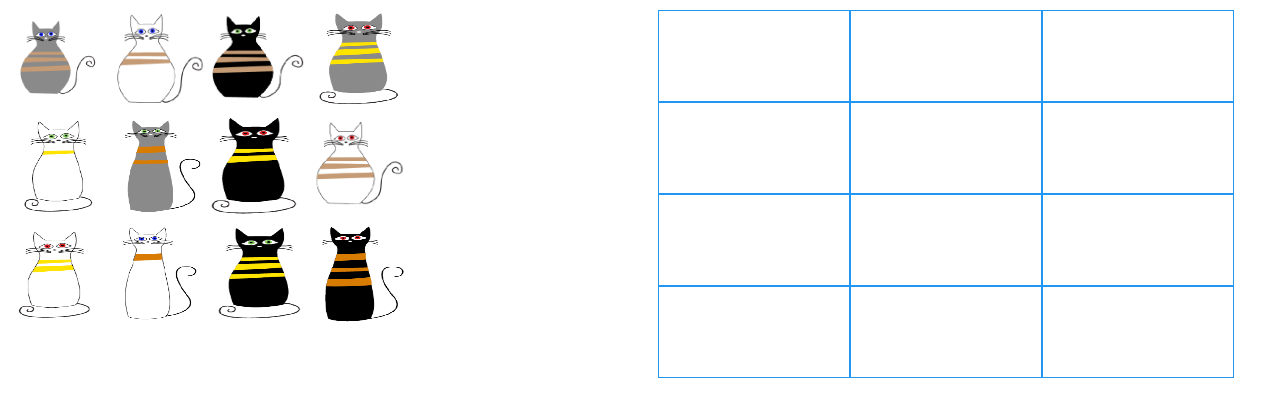
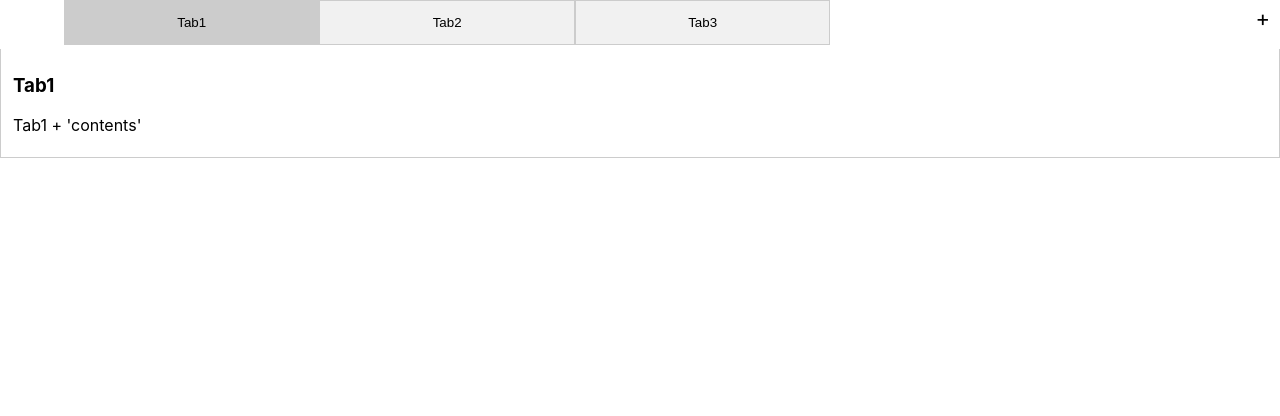
Before and after one commit to akansha0412/my-app-cats, a React (Create React App) app: page / in a window 1280 px wide. Shown: the top 416 px of the page. Built offline with nearby package versions, Linux system fonts and the light colour scheme.

Commit message:
'changes'

```diff
--- a/src/App.css
+++ b/src/App.css
@@ -66,3 +66,70 @@
   height: 50px;
     width: 150px;
 }
+
+
+
+
+.tab {
+  overflow: hidden;
+  border: 1px solid #ccc;
+  background-color: #f1f1f1;
+  display: inline-block;
+  position: relative;
+  width: 22%;
+}
+
+/* Style the buttons that are used to open the tab content */
+.tab button {
+  background-color: inherit;
+  float: left;
+  border: none;
+  outline: none;
+  cursor: pointer;
+  padding: 14px 16px;
+  transition: 0.3s;
+  width:100%;
+}
+
+/* Change background color of buttons on hover */
+.tab:hover {
+  background-color: #ddd;
+
+}
+.tab:hover span {
+  display: inline-block;
+
+}
+
+/* Create an active/current tablink class */
+.tab button.active {
+  background-color: #ccc;
+}
+
+/* Style the tab content */
+.tabcontent {
+  display: none;
+  padding: 6px 12px;
+  border: 1px solid #ccc;
+  border-top: none;
+}
+.tabDiv{
+  overflow: auto;
+  white-space: nowrap;
+  width:90%;
+  margin: auto;
+}
+.addicn{
+  position: fixed;
+    top: 5px;
+    right: 10px;
+    cursor: pointer;
+    font-size: 22px;
+}
+.cancel{
+  position: absolute;
+    top: -5px;
+    right: 10px;
+    cursor: pointer;
+    display: none;
+}
--- a/src/App.js
+++ b/src/App.js
@@ -1,108 +1,93 @@
 import React, { Component } from 'react';
-import cat1 from './cat_1.png';
-import cat2 from './cat_2.png';
-import cat3 from './cat_3.png';
-import cat4 from './cat_4.png';
-import cat5 from './cat_5.png';
-import cat6 from './cat_6.png';
-import cat7 from './cat_7.png';
-import cat8 from './cat_8.png';
-import cat9 from './cat_9.png';
-import cat10 from './cat_10.png';
-import cat11 from './cat_11.png';
-import cat12 from './cat_12.png';
+
 
 import './App.css';
 class App extends React.Component {
   constructor(props) {
     super(props);
     this.state = {
-      val:0
+      tabs:['Tab1','Tab2','Tab3'],
+      cnt:3
     };
-    this.fillData = this.fillData.bind(this);
   }
-  // componentDidMount() {
-  //   this.intervalID = setInterval(
-  //     () => this.tick(),
-  //     1000
-  //   );
-  // }
-  // componentWillUnmount() {
-  //   clearInterval(this.intervalID);
-  // }
-  checkRules(){
-    let flag = false;
-    let m1= document.getElementById('grid1').getElementsByTagName('img')[0].src;
-    let m2= document.getElementById('grid2').getElementsByTagName('img')[0].src;
-    let m3= document.getElementById('grid3').getElementsByTagName('img')[0].src;
-    let m4= document.getElementById('grid4').getElementsByTagName('img')[0].src;
-    let m5= document.getElementById('grid5').getElementsByTagName('img')[0].src;
-    let m6= document.getElementById('grid6').getElementsByTagName('img')[0].src;
-    let m7= document.getElementById('grid7').getElementsByTagName('img')[0].src;
-    let m8= document.getElementById('grid8').getElementsByTagName('img')[0].src;
-    let m9= document.getElementById('grid9').getElementsByTagName('img')[0].src;
-    let m10= document.getElementById('grid10').getElementsByTagName('img')[0].src;
-    let m11= document.getElementById('grid11').getElementsByTagName('img')[0].src;
-    let m12= document.getElementById('grid12').getElementsByTagName('img')[0].src;
-  if((m1==m2) || (m2==m3) ||(m1==m3)) flag = true;
-  if((m4==m5)||(m4==m6)||(m5==m6)) flag = true;
-  if((m7==m8)||(m7==m9)||(m8==m9)) flag = true;
-  if((m10==m11)||(m11==m12)||(m10==m12)) flag = true;
 
-  if(flag == true) alert('you have lose the match');
-    else alert('you have won the match');
+componentDidMount(){
+  document.getElementById('Tab1').style.display = "block";
+  document.querySelector('[tabkey="0"]').className += " active";
+}
+
+    openCity = (evt, cityName)=> {
+  var i, tabcontent, tablinks;
+  tabcontent = document.getElementsByClassName("tabcontent");
+  for (i = 0; i < tabcontent.length; i++) {
+    tabcontent[i].style.display = "none";
   }
-  fillData(e) {
-    let elem = document.createElement("img");
-    elem.setAttribute('height','70px'); elem.setAttribute('width','70px');
-          elem.src = document.getElementById(e).getAttribute('src');
+  tablinks = document.getElementsByClassName("tablinks");
+  for (i = 0; i < tablinks.length; i++) {
+    tablinks[i].className = tablinks[i].className.replace(" active", "");
+  }
+  document.getElementById(cityName).style.display = "block";
+  evt.currentTarget.className += " active";
+}
+  addTab = ()=>{
+    this.state.cnt++;
+    const tabName = 'Tab'+this.state.cnt;
+      this.state.tabs.push(tabName)
+    this.setState({tabs:this.state.tabs})
+  }
+  removeTab = (e)=>{
 
+const index = this.state.tabs.indexOf(e.target.getAttribute('tabname'));
+if (index > -1) {
+  this.state.tabs.splice(index, 1);
+  this.setState({tabs:this.state.tabs})
+}
+}
+onMousedown= (e)=>{
+  this.mouseDownTab = e.target.getAttribute('tabkey')
+}
 
-  let current = this.state.val+1;
-   if(document.getElementById('grid'+current) && current <=12) document.getElementById('grid'+current).appendChild(elem);
-   if(current >=12) {this.checkRules()};
-    this.state.val++;
+// onMousemove= (e)=>{
+//   console.log(e.target)
+// }
 
-  }
+swapItems = (arr,a, b) =>{
+      var temp = arr[a];
+  arr[a] = arr[b];
+  arr[b] = temp;
+  return arr;
+}
+onMouseup= (e)=>{
+  let tabs = this.state.tabs;
+   this.swapItems(tabs,this.mouseDownTab,e.target.getAttribute('tabkey'))
+    this.setState({tabs:tabs})
+}
+
   render() {
-    var grids = [1,2,3,4,5,6,7,8,9,10,11,12];
-    var cells = grids.map((items,index) =>{
-    return( <div id ={'grid'+items} key={'grid'+items} className="grid-item"></div>)
-  })
-    return (
+    const tabs = this.state.tabs;
+    return(
+      <React.Fragment>
+      <div className="tabDiv">
+      {tabs.map((tab, i) => (
+
+<div className="tab"  onMouseDown={this.onMousedown} onMouseUp={this.onMouseup}>
+  <button tabkey={i} className="tablinks" onClick={(e)=>this.openCity(e, tab)}>{tab}</button>
+  <span tabname={tab} className='cancel' onClick={(e)=>{this.removeTab(e)}}>x</span>
+</div>
+))}
+      </div>
+      <div className='addicn' onClick={this.addTab}> + </div>
       <div>
-
-
-      <div className="row">
-  <div className="column">
-<img id="cat1" src={cat1} alt = '' onClick={()=> this.fillData('cat1')} />
-<img id="cat2" src={cat2} alt = '' onClick={()=>this.fillData('cat2')}/>
-<img id="cat3" src={cat3} alt = '' onClick={()=>this.fillData('cat3')} />
-<img id="cat4" src={cat4} alt = '' onClick={()=>this.fillData('cat4')} />
-  </div>
-  <div className="column">
-   <img id="cat5" src={cat5} alt = '' onClick={()=>this.fillData('cat5')}/>
-   <img id="cat6" src={cat6} alt = '' onClick={()=>this.fillData('cat6')} />
-   <img id="cat7" src={cat7} alt = '' onClick={()=>this.fillData('cat7')}/>
-   <img id="cat8" src={cat8} alt = '' onClick={()=>this.fillData('cat8')}/>
-  </div>
-  <div className="column">
-    <img id="cat9" src={cat9} alt = '' onClick={()=>this.fillData('cat9')}/>
-    <img id="cat10" src={cat10} alt = '' onClick={()=>this.fillData('cat10')} />
-    <img id="cat11" src={cat11} alt = '' onClick={()=>this.fillData('cat11')}/>
-    <img id="cat12" src={cat12} alt = '' onClick={()=>this.fillData('cat12')}/>
-
-  </div>
-
-</div>
-<div className="grid-container">
-
-{cells}
-
+      {tabs.map((tab, i) => (
+        <div id={tab} className="tabcontent">
+  <h3>{tab}</h3>
+  <p>{tab} + 'contents'</p>
+</div> ))}
 </div>
 
-      </div>
-    );
+</React.Fragment>
+
+      )
   }
 }
 export default App;
```
